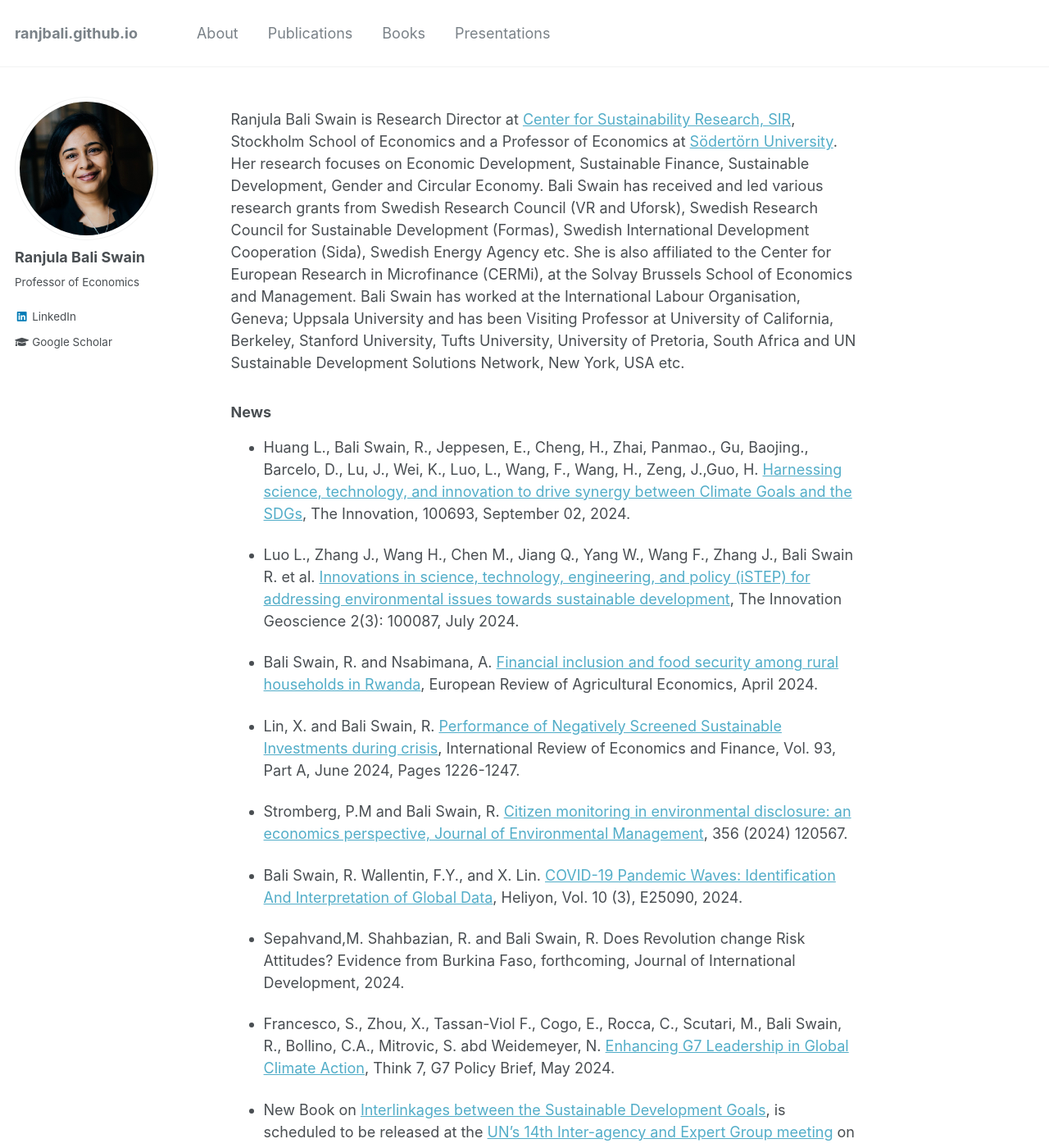
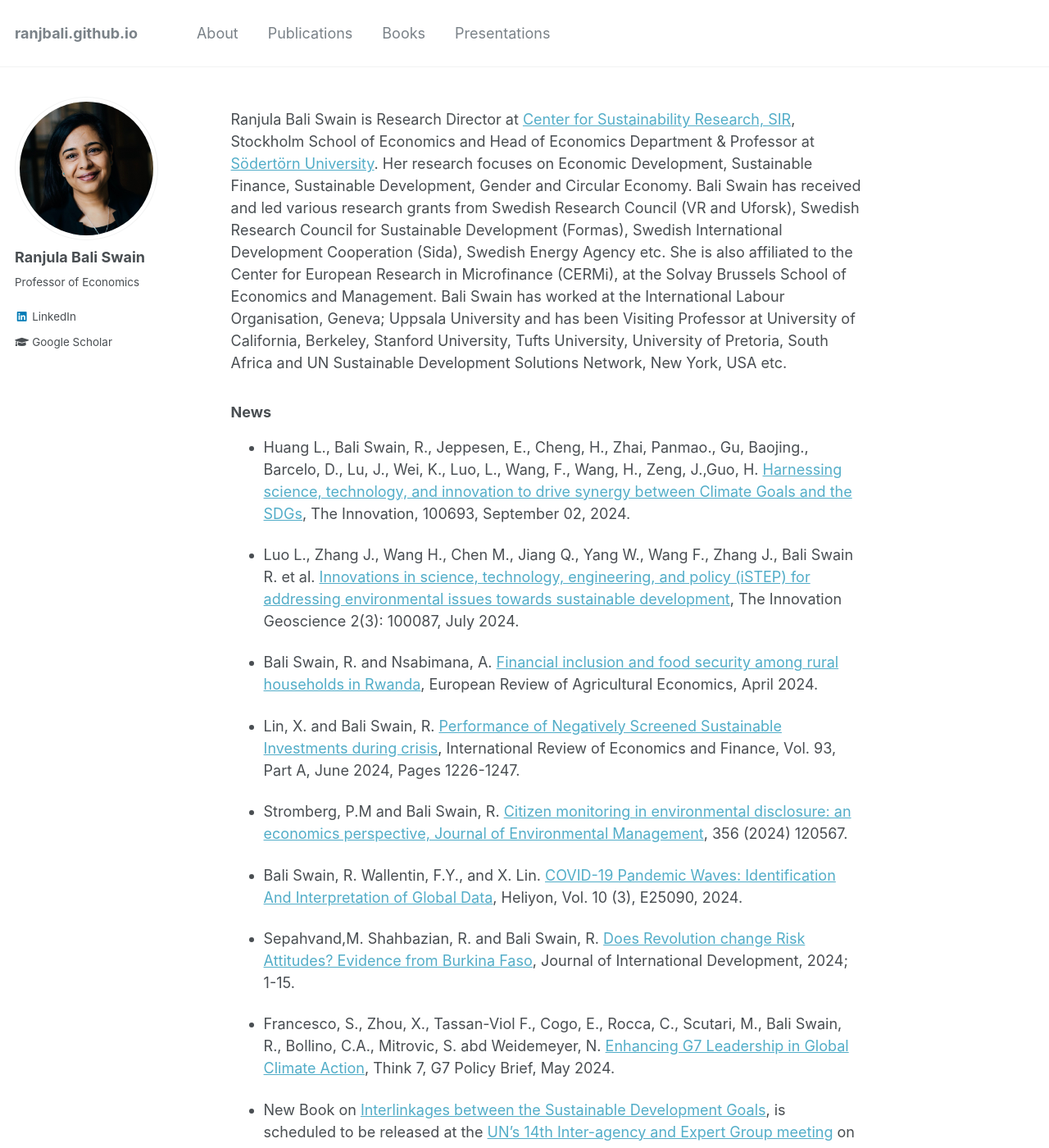
Before and after one commit to ranjbali/ranjbali.github.io, a Jekyll site: the page built from _pages/about.md, in a window 1280 px wide and 1400 px high. Shown: the whole window at 82% size. Built offline with Jekyll 4.4.1, drawn with Linux system fonts in a browser that asks for light colours.

Commit message:
summarise

```diff
--- a/_pages/about.md
+++ b/_pages/about.md
@@ -8,7 +8,7 @@
   - /about.html
 ---
 
-Ranjula Bali Swain is Research Director at [Center for Sustainability Research, SIR](https://www.hhs.se/en/research/centers/csr/), Stockholm School of Economics and a Professor of Economics at [Södertörn University](https://www.sh.se/kontakt/forskare/ranjula-bali). Her research focuses on Economic Development, Sustainable Finance, Sustainable Development, Gender and Circular Economy.  Bali Swain has received and led various research grants from  Swedish Research Council (VR and Uforsk), Swedish Research Council for Sustainable Development (Formas), Swedish International Development Cooperation (Sida), Swedish Energy Agency etc. She is also affiliated to the Center for European Research in Microfinance (CERMi), at the Solvay Brussels School of Economics and Management. Bali Swain has worked at the International Labour Organisation, Geneva; Uppsala University and has been Visiting Professor at University of California, Berkeley, Stanford University, Tufts University, University of Pretoria, South Africa and UN Sustainable Development Solutions Network, New York, USA etc.
+Ranjula Bali Swain is Research Director at [Center for Sustainability Research, SIR](https://www.hhs.se/en/research/centers/csr/), Stockholm School of Economics and Head of Economics Department & Professor at [Södertörn University](https://www.sh.se/kontakt/forskare/ranjula-bali). Her research focuses on Economic Development, Sustainable Finance, Sustainable Development, Gender and Circular Economy.  Bali Swain has received and led various research grants from  Swedish Research Council (VR and Uforsk), Swedish Research Council for Sustainable Development (Formas), Swedish International Development Cooperation (Sida), Swedish Energy Agency etc. She is also affiliated to the Center for European Research in Microfinance (CERMi), at the Solvay Brussels School of Economics and Management. Bali Swain has worked at the International Labour Organisation, Geneva; Uppsala University and has been Visiting Professor at University of California, Berkeley, Stanford University, Tufts University, University of Pretoria, South Africa and UN Sustainable Development Solutions Network, New York, USA etc.
 
 ### News
 * Huang L., Bali Swain, R., Jeppesen, E., Cheng, H., Zhai, Panmao., Gu, Baojing., Barcelo, D., Lu, J., Wei, K., Luo, L., Wang, F., Wang, H., Zeng, J.,Guo, H. [Harnessing science, technology, and innovation to drive synergy between Climate Goals and the SDGs](https://www.cell.com/the-innovation/fulltext/S2666-6758(24)00131-0), The Innovation, 100693, September 02, 2024.
@@ -23,7 +23,7 @@
 
 * Bali Swain, R. Wallentin, F.Y., and X. Lin. [COVID-19 Pandemic Waves: Identification And Interpretation of Global Data](https://doi.org/10.1016/j.heliyon.2024.e25090), Heliyon, Vol. 10 (3), E25090, 2024.
 
-* Sepahvand,M. Shahbazian, R. and Bali Swain, R. Does Revolution change Risk Attitudes? Evidence from Burkina Faso, forthcoming, Journal of International Development, 2024.
+* Sepahvand,M. Shahbazian, R. and Bali Swain, R. [Does Revolution change Risk Attitudes? Evidence from Burkina Faso](http://doi.org/10.1002/jid.3934), Journal of International Development, 2024; 1-15.
 
 * Francesco, S., Zhou, X., Tassan-Viol F., Cogo, E., Rocca, C., Scutari, M., Bali Swain, R., Bollino, C.A., Mitrovic, S. abd Weidemeyer, N. [Enhancing G7 Leadership in Global Climate Action](https://think7.org/wp-content/uploads/2024/05/T7it_tf2_pb03.pdf), Think 7, G7 Policy Brief, May 2024.
 
```
Also changed, not shown: _pages/publications.md (+1 -1 lines).
